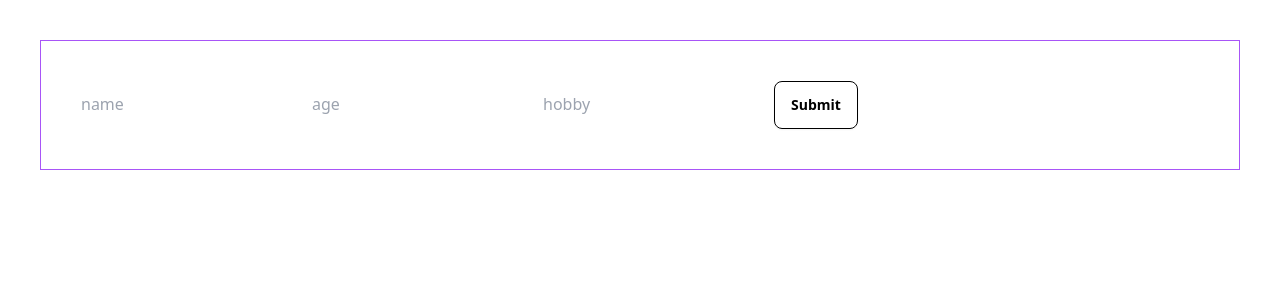
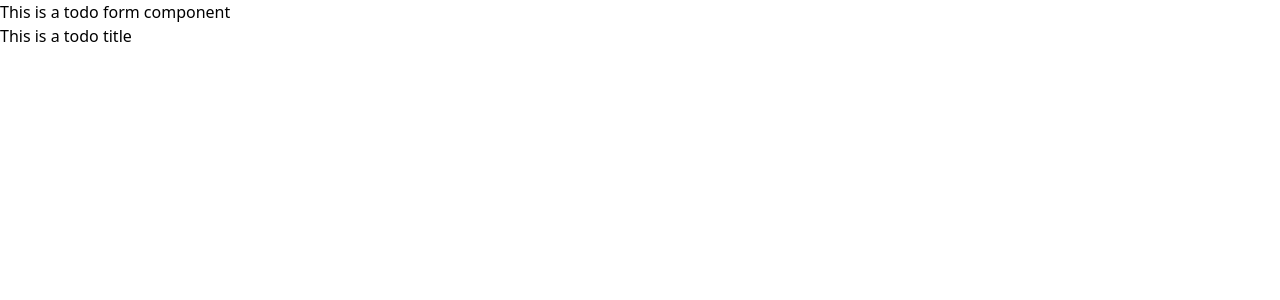
Before and after one commit to marufbroh/react-state-example, a React (Vite) app: page / in a window 1280 px wide. Shown: the top 300 px of the page. Built offline with nearby package versions, Linux system fonts and the light colour scheme.

Commit message:
using createContext

```diff
--- a/src/App.tsx
+++ b/src/App.tsx
@@ -1,19 +1,13 @@
-// import { useState } from "react";
-// import CounterWithClass from "./components/CounterWithClassComponent";
-// import CounterWithFuncComponent from "./components/CounterWithFuncComponent";
-// import UserInfoWithUseState from "./components/UserInfoWithUseState";
-import UserInfoWithUseReducer from "./components/UserInfoWithUseReducer";
+import TodoForm from "./components/todo/TodoForm";
+import TodoProvider from "./context/TodoProvider";
 
 function App() {
-  // const [count, setCount] = useState(0);
-
   return (
-    <div className="border border-purple-500 p-10 m-10">
-      {/* <h1>Count = {count}</h1> */}
-      {/* <CounterWithClass /> */}
-      {/* <CounterWithFuncComponent count={count} setCount={setCount} /> */}
-      <UserInfoWithUseReducer />
-    </div>
+    <TodoProvider>
+      <div>
+        <TodoForm />
+      </div>
+    </TodoProvider>
   );
 }
 
--- /dev/null
+++ b/src/components/todo/TodoForm.tsx
@@ -0,0 +1,14 @@
+import { useContext } from "react";
+import { TodoContext } from "../../context/TodoProvider";
+
+const TodoForm = () => {
+  const { todoTitle } = useContext(TodoContext);
+  return (
+    <div>
+      <h1>This is a todo form component</h1>
+      <h2>{todoTitle}</h2>
+    </div>
+  );
+};
+
+export default TodoForm;
--- /dev/null
+++ b/src/context/TodoProvider.tsx
@@ -0,0 +1,12 @@
+import { ReactNode, createContext } from "react";
+
+export const TodoContext = createContext(undefined);
+
+const TodoProvider = ({ children }: { children: ReactNode }) => {
+  const values = {
+    todoTitle: "This is a todo title",
+  };
+  return <TodoContext.Provider value={values}>{children}</TodoContext.Provider>;
+};
+
+export default TodoProvider;
```
